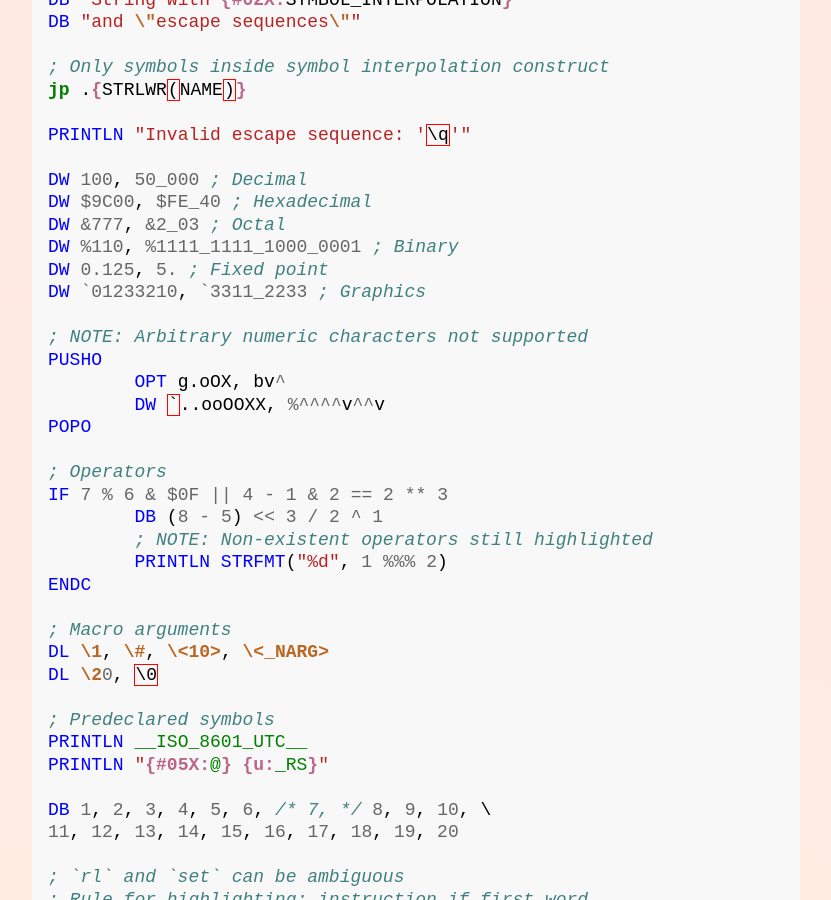
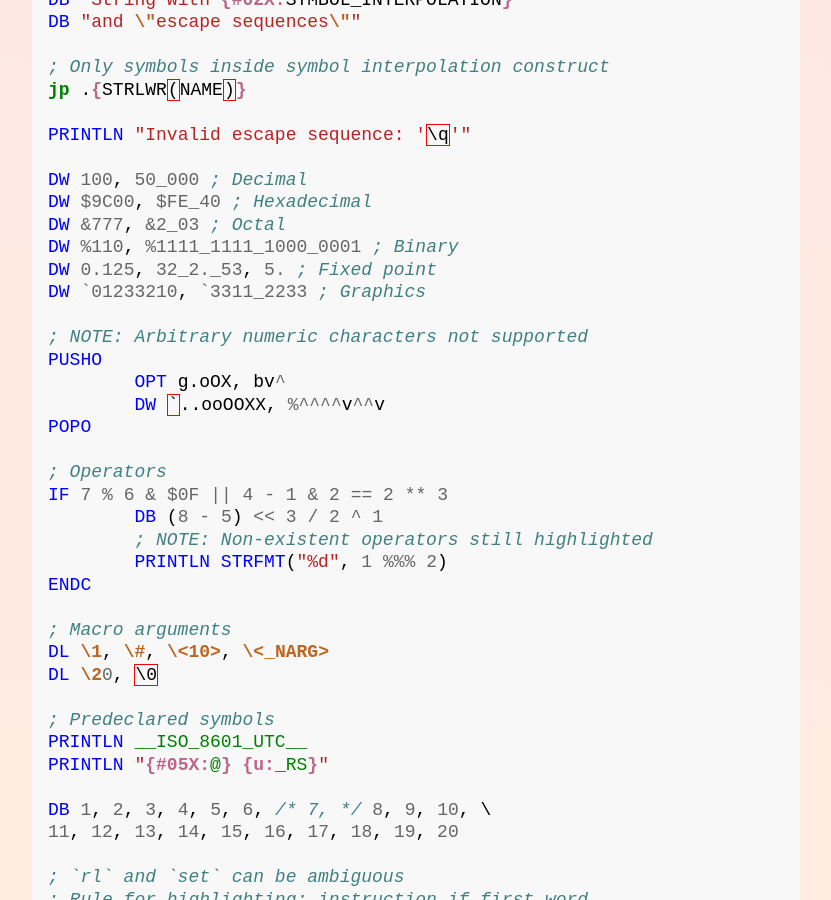
Before and after one commit to martendo/jekyll-highlight-rgbasm, a Jekyll site: the page built from index.md, in a window 1280 px wide and 900 px high, scrolled down 2839 px. Shown: the whole window, without its empty margins (224-1055 px from the left). Built offline with Jekyll 4.4.1, drawn with Linux system fonts in a browser that asks for light colours.

Commit message:
Add example fixed point literal with underscores

```diff
--- a/index.md
+++ b/index.md
@@ -119,7 +119,7 @@ DW 100, 50_000 ; Decimal
 DW $9C00, $FE_40 ; Hexadecimal
 DW &777, &2_03 ; Octal
 DW %110, %1111_1111_1000_0001 ; Binary
-DW 0.125, 5. ; Fixed point
+DW 0.125, 32_2._53, 5. ; Fixed point
 DW `01233210, `3311_2233 ; Graphics
 
 ; NOTE: Arbitrary numeric characters not supported
```
